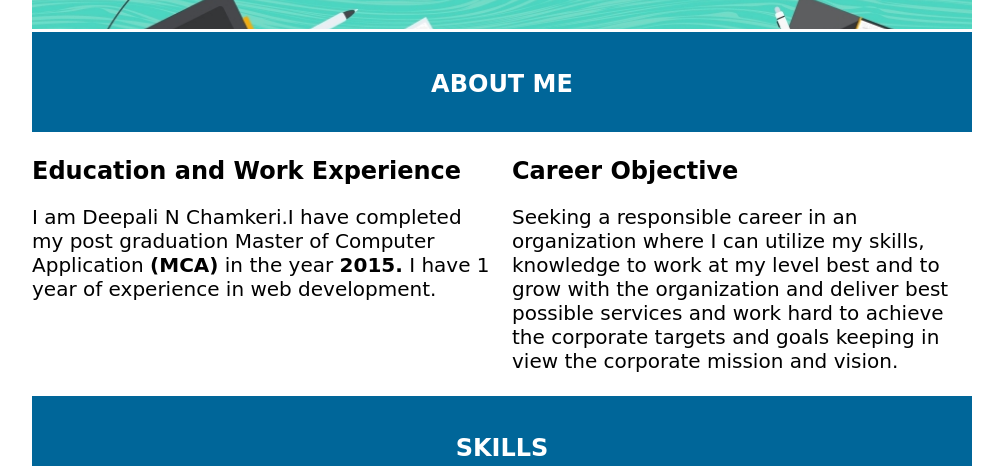
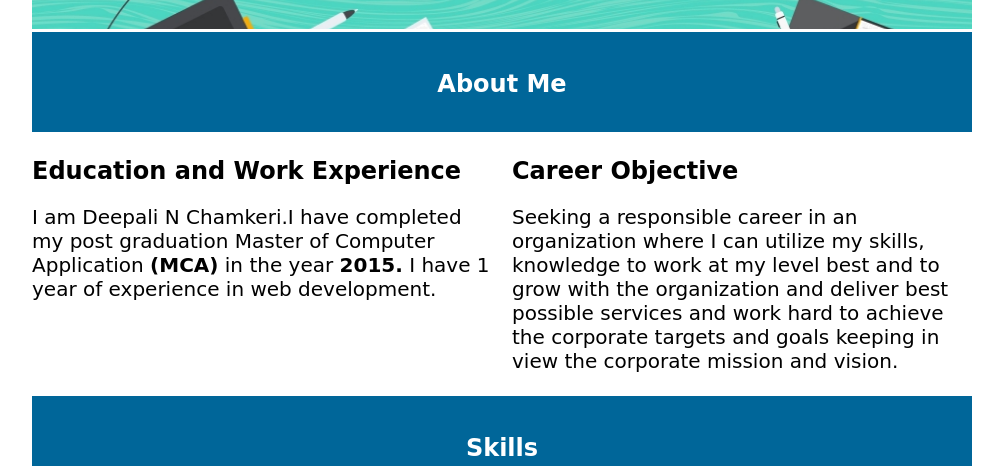
Before and after one commit to deepali-chamkeri/960grid-html, a plain HTML site: page index.html in a window 1280 px wide. Shown: the part 486-952 px from the top of the page, without its empty margins (138-1141 px from the left). Drawn offline with Linux system fonts and the light colour scheme; a web font is replaced by a local one.

Commit message:
Update index.html

```diff
--- a/index.html
+++ b/index.html
@@ -56,7 +56,7 @@
 				<!-----main start------->
 				<!---Header Section End----->
 				<div class="grid_12 about">
-					<h2>ABOUT ME</h2>
+					<h2>About Me</h2>
 				</div>
 				<div class="clear">
 				</div>
@@ -77,7 +77,7 @@
 				<div class="clear">
 				</div>
 				<div class="grid_12 about">
-					<h2>SKILLS</h2>
+					<h2>Skills</h2>
 
 				</div>
 				<div class="clear">
```
